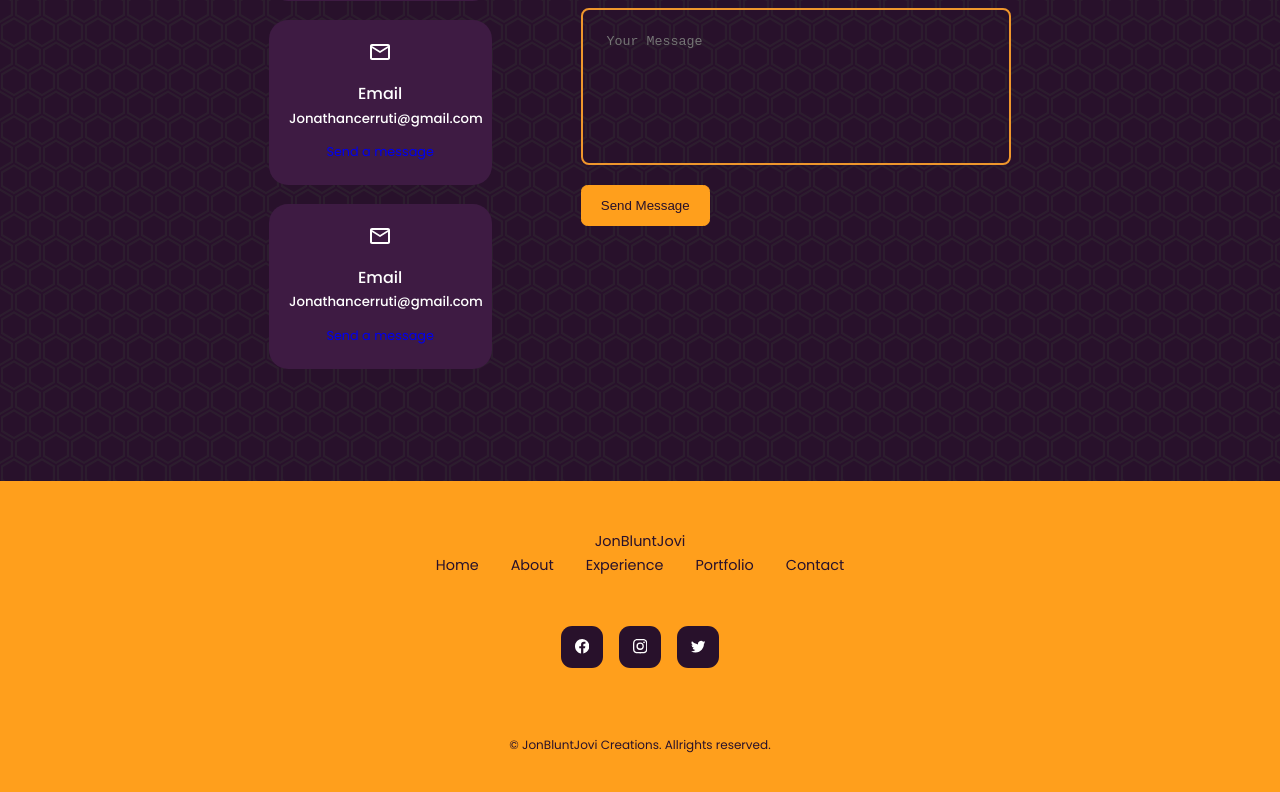
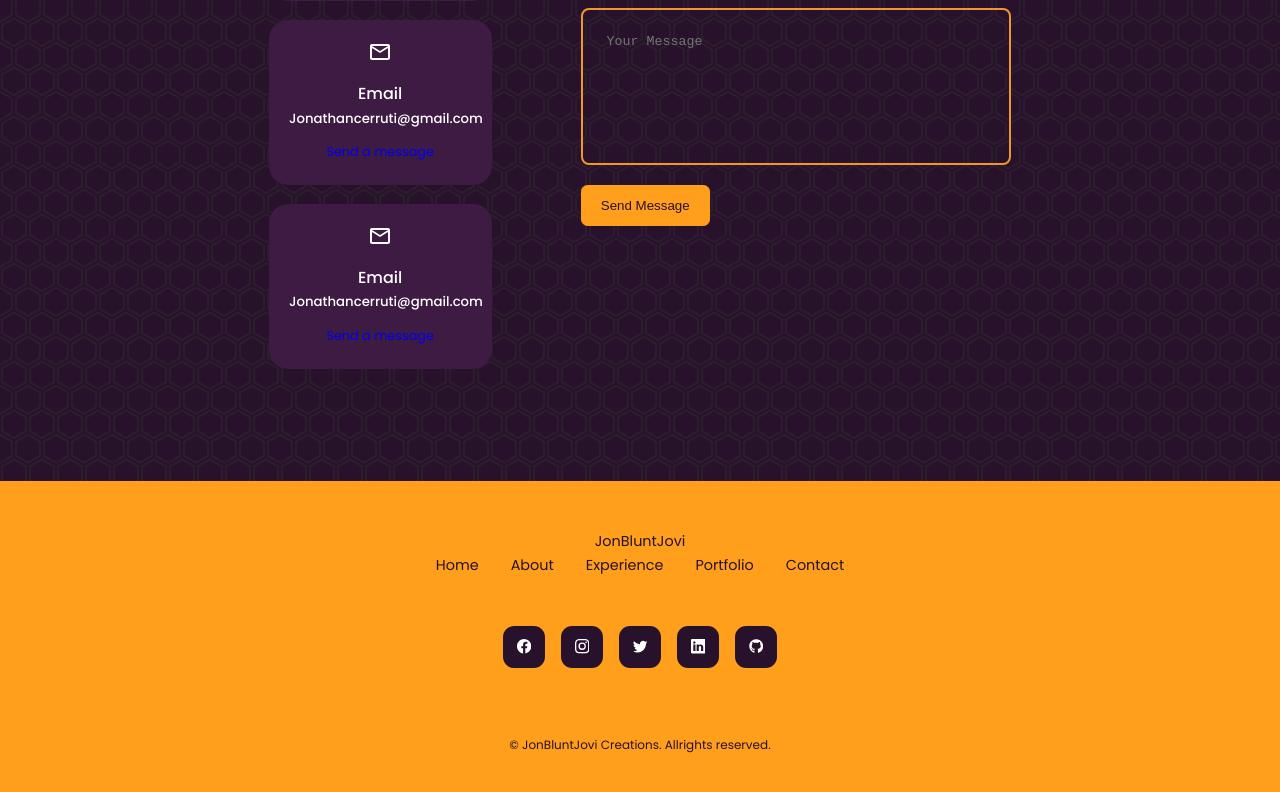
Before and after one commit to JonCerruti/Super_Awesome_Portfolio, a React (Create React App) app in the folder super-awesome-portfolio/: page / in a window 1280 px wide. Shown: the part 2981-3773 px from the top of the page. Built offline with nearby package versions, Linux system fonts and the light colour scheme.

Commit message:
added links to footer and made them open in a new tab

```diff
--- a/super-awesome-portfolio/src/components/footer/footer.jsx
+++ b/super-awesome-portfolio/src/components/footer/footer.jsx
@@ -3,6 +3,9 @@ import './footer.css'
 import {BsFacebook} from 'react-icons/bs'
 import {BsInstagram} from 'react-icons/bs'
 import {BsTwitter} from 'react-icons/bs'
+import {BsLinkedin} from 'react-icons/bs'
+import {FaGithub} from 'react-icons/fa'
+
 
 const footer = () => {
   return (
@@ -16,9 +19,11 @@ const footer = () => {
           <li><a href="#contact">Contact</a></li>
         </ul>
         <div className="footer__socials">
-          <a href="facebook.com"> <BsFacebook /></a>
-          <a href="instagram"> <BsInstagram /></a>
-          <a href="twitter"> <BsTwitter /> </a>
+          <a href="https://www.facebook.com/jon.cerruti"target="_blank"> <BsFacebook /></a>
+          <a href="https://www.instagram.com/jon_blunt_jovi/"target="_blank"> <BsInstagram /></a>
+          <a href="https://twitter.com/jonbluntjovi"target="_blank"> <BsTwitter /> </a>
+          <a href="https://www.linkedin.com/in/jonathan-cerruti-a1b8a41b9/"target="_blank"> <BsLinkedin /> </a>
+          <a href="https://github.com/JonCerruti"target="_blank"> <FaGithub /> </a>
         </div>
 
         <div className="footer__copyright">
```
